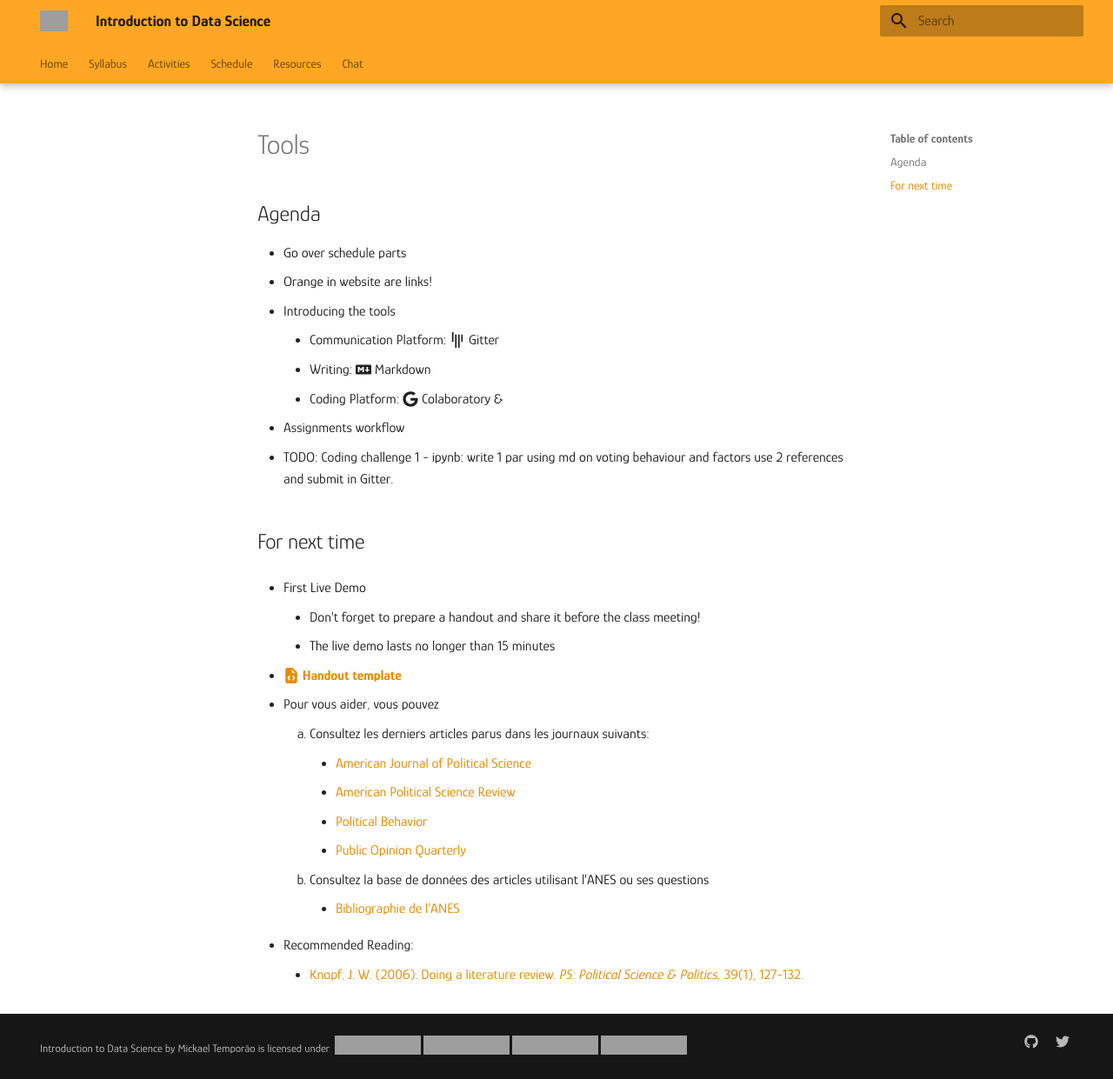
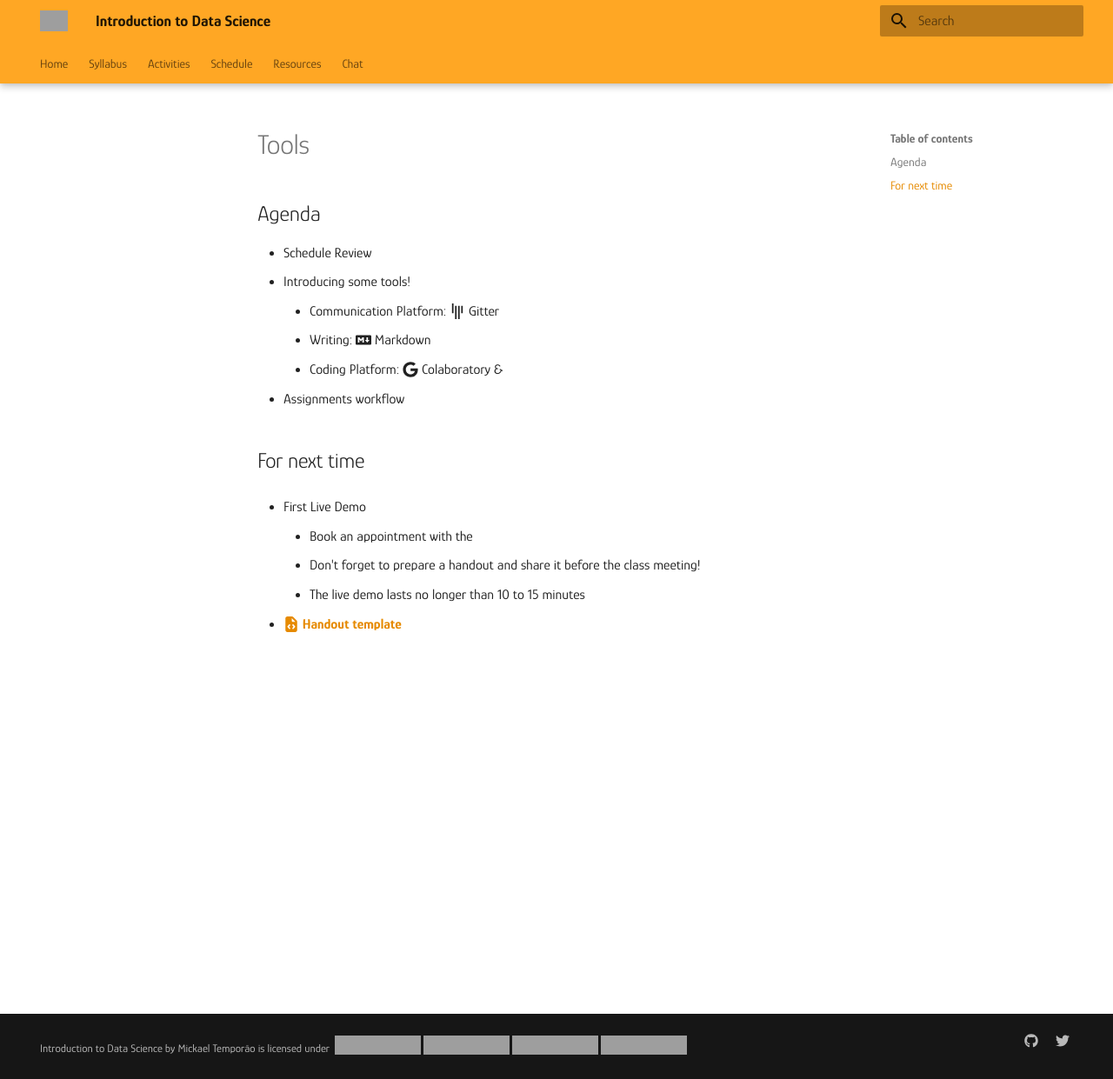
Before and after one commit to mickaeltemporao/itds, an MkDocs documentation site: the page built from docs/modules/tools.md, in a window 1280 px wide and 1241 px high. Shown: the whole window at 87% size. Built offline with MkDocs 1.6.1 and Material for MkDocs 9.7.7, drawn with Linux system fonts in a browser that asks for light colours; grey boxes are pictures that could not be loaded.

Commit message:
update schedule

```diff
--- a/docs/modules/tools.md
+++ b/docs/modules/tools.md
@@ -1,30 +1,17 @@
 # Tools
 
 ## Agenda
-- Go over schedule parts
-- Orange in website are links!
-- Introducing the tools
+- Schedule Review
+- Introducing some tools!
     - Communication Platform: :fontawesome-brands-gitter: Gitter
     - Writing: :fontawesome-brands-markdown: Markdown
     - Coding Platform: :fontawesome-brands-google: Colaboratory &
-
 - Assignments workflow
-- TODO: Coding challenge 1 - ipynb: write 1 par using md on voting behaviour and factors use 2 references and submit in Gitter.
 
 ## For next time
 - First Live Demo
+    - Book an appointment with the
     - Don't forget to prepare a handout and share it before the class meeting!
-    - The live demo lasts no longer than 15 minutes
+    - The live demo lasts no longer than 10 to 15 minutes
 
 - [**:fontawesome-solid-file-code: Handout template**](https://colab.research.google.com/github/mickaeltemporao/ids-materials/blob/main/handout-template.ipynb)
-- Pour vous aider, vous pouvez
-    1. Consultez les derniers articles parus dans les journaux suivants:
-        - [American Journal of Political Science](https://ajps.org/)
-        - [American Political Science Review](https://www.cambridge.org/core/journals/american-political-science-review)
-        - [Political Behavior](https://www.springer.com/journal/11109)
-        - [Public Opinion Quarterly](https://academic.oup.com/poq)
-    2. Consultez la base de données des articles utilisant l'ANES ou ses questions
-        - [Bibliographie de l'ANES](https://electionstudies.org/papers-documents/anes-bibliography/)
-
-- Recommended Reading:
-    - [Knopf, J. W. (2006). Doing a literature review. *PS: Political Science & Politics,* 39(1), 127-132.](https://www.cambridge.org/core/services/aop-cambridge-core/content/view/00B62000B6760AB78E1BD27E32A94C9F/S1049096506060264a.pdf/doing-a-literature-review.pdf?casa_token=szUhrJK1G30AAAAA:yj5nqRIULvP0oFEmACEq9AkAIZPdF8YBt9xWDetabQJwdKzVTZQ3yZvbGszZMNoesDnYgFtim2AA)
```
Also changed, not shown: docs/activities/challenges.md (+4 -2 lines), docs/schedule.md (+6 -6 lines), docs/schedule_with_links.md (+12 -0 lines).
